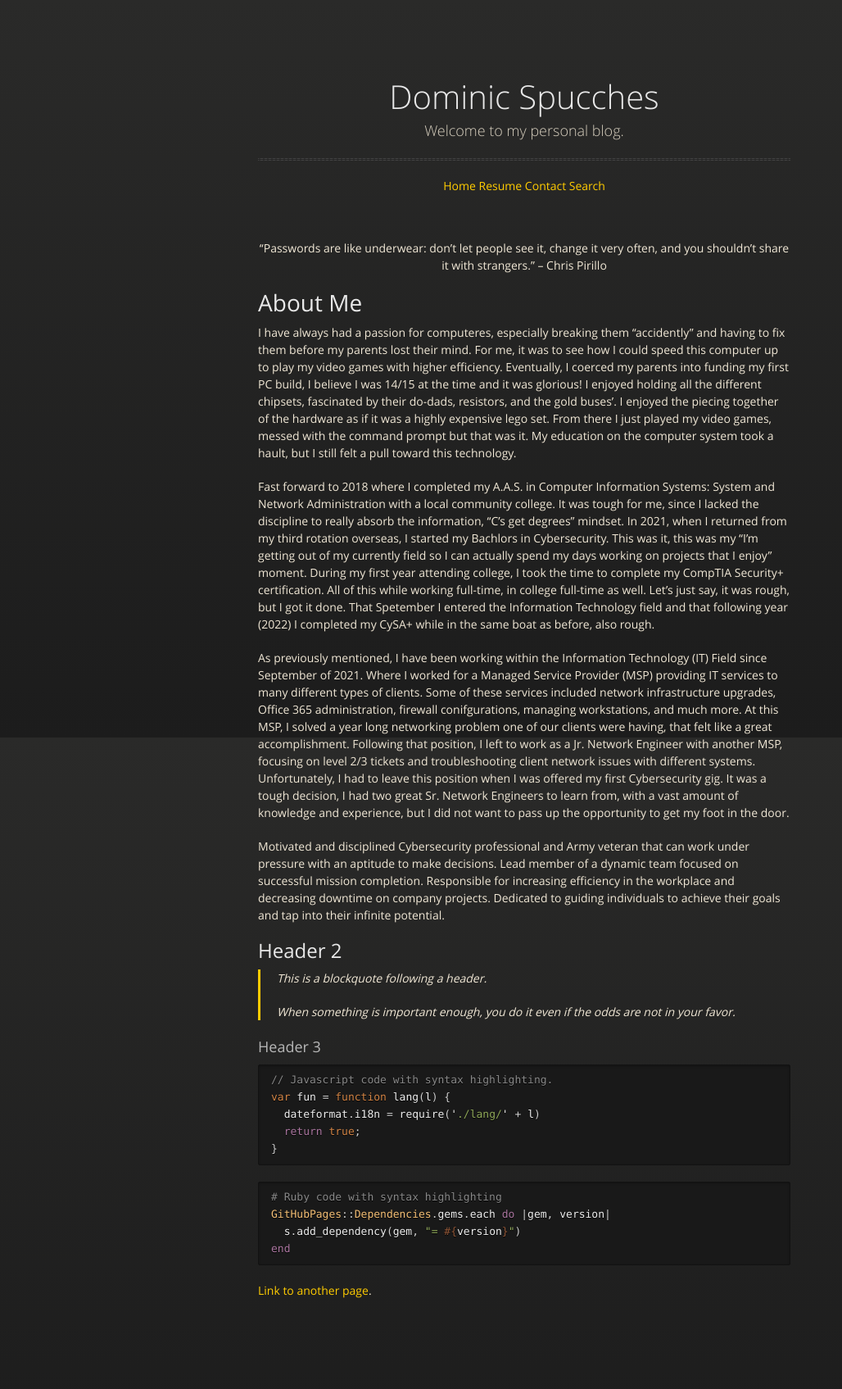
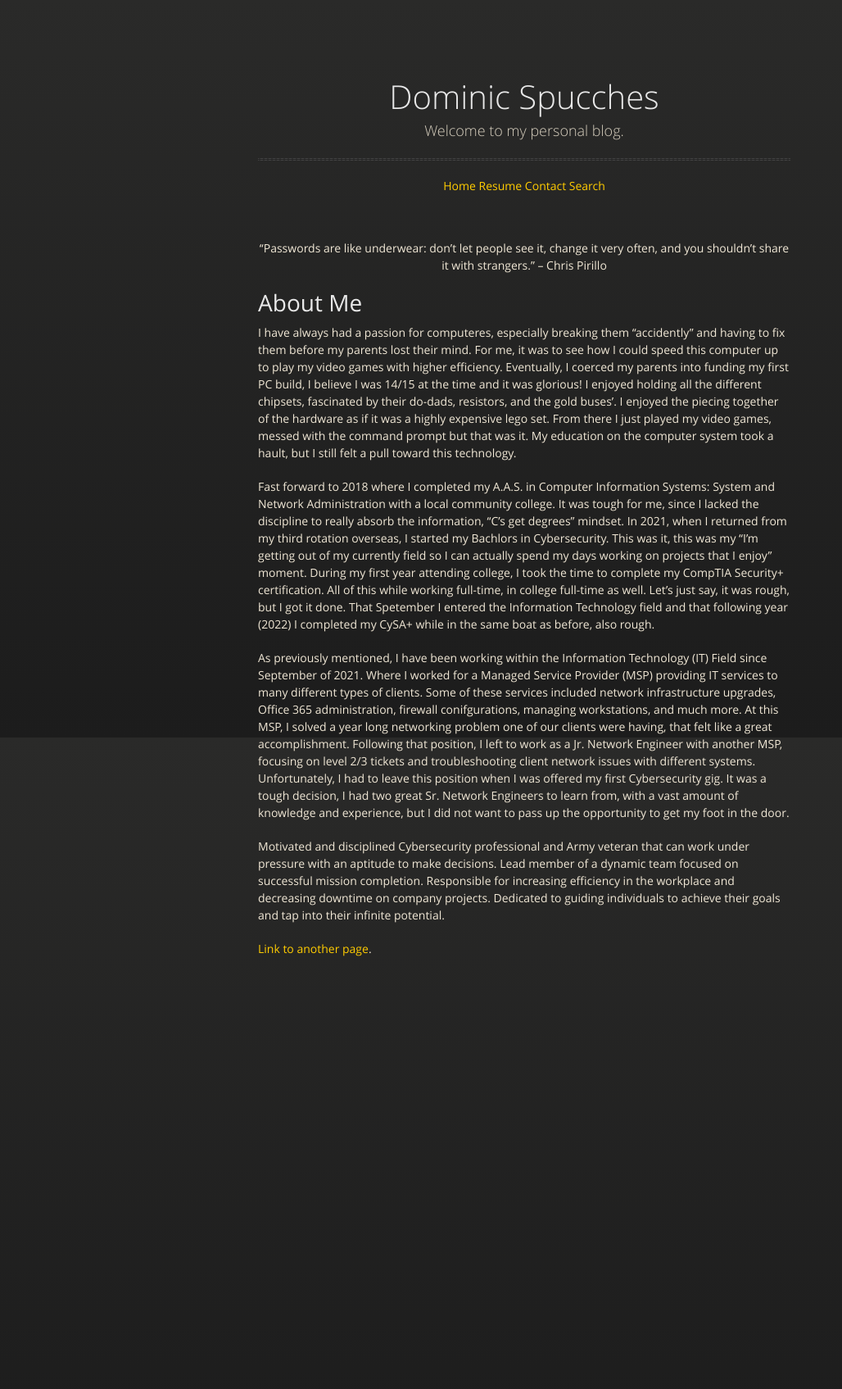
Before and after one commit to dspucches/dspucches.github.io, a Jekyll site: the page built from index.md, in a window 1280 px wide. Shown: the whole page at 82% size, without its empty margins (0-1028 px from the left). Built offline with Jekyll 4.4.1, drawn with Linux system fonts in a browser that asks for light colours; after the commit the page ends 1278 px from its top, so only the background shows below that.

Commit message:
Update index.md

````diff
--- a/index.md
+++ b/index.md
@@ -18,27 +18,4 @@ aptitude to make decisions. Lead member of a dynamic team focused on successful
 Responsible for increasing efficiency in the workplace and decreasing downtime on company projects.
 Dedicated to guiding individuals to achieve their goals and tap into their infinite potential.
 
-## Header 2
-
-> This is a blockquote following a header.
->
-> When something is important enough, you do it even if the odds are not in your favor.
-
-### Header 3
-
-```js
-// Javascript code with syntax highlighting.
-var fun = function lang(l) {
-  dateformat.i18n = require('./lang/' + l)
-  return true;
-}
-```
-
-```ruby
-# Ruby code with syntax highlighting
-GitHubPages::Dependencies.gems.each do |gem, version|
-  s.add_dependency(gem, "= #{version}")
-end
-```
-
 [Link to another page](./dspucches.github.io).
````
